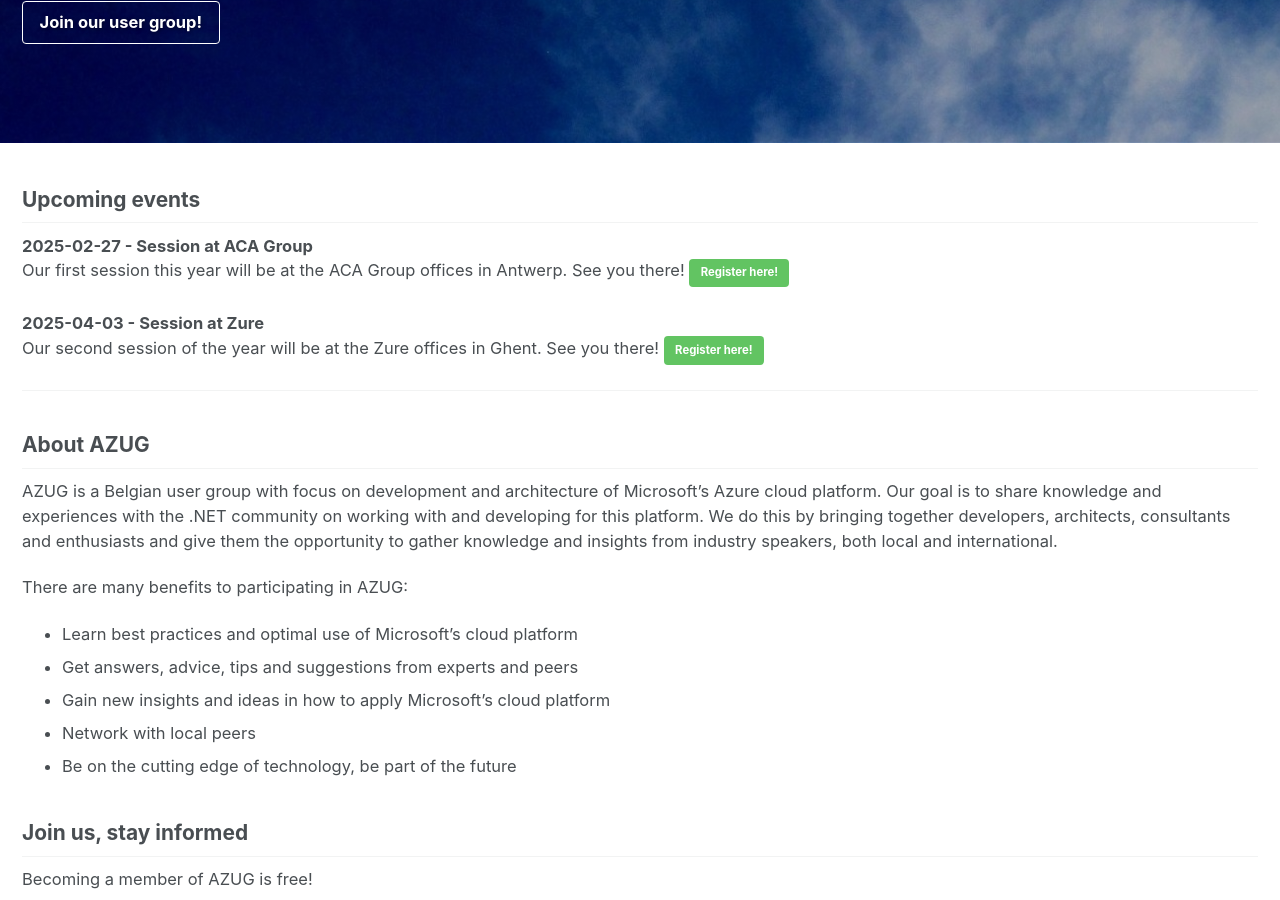
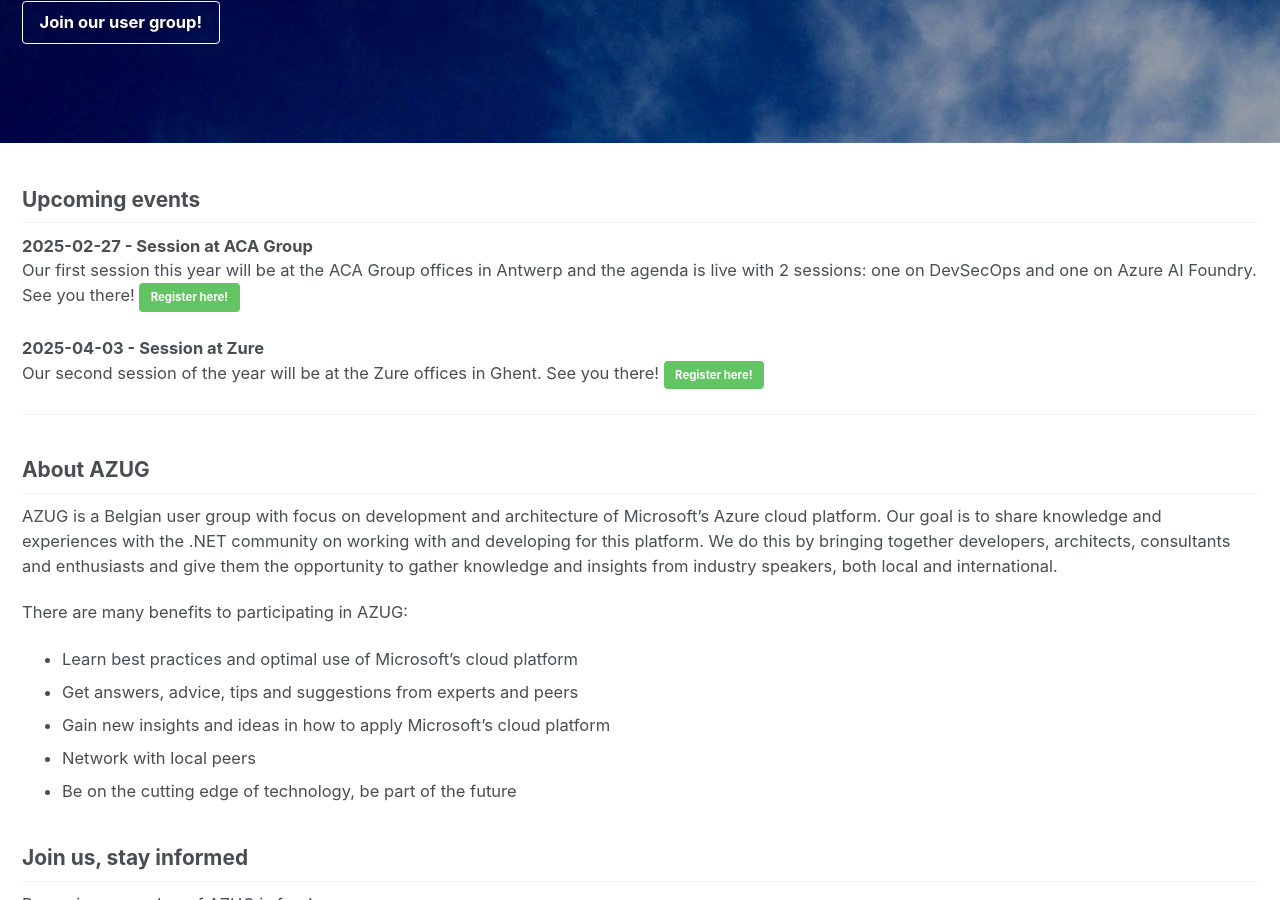
Before and after one commit to AzugBe/azugbe.github.io, a Jekyll site: the page built from index.md, in a window 1280 px wide and 900 px high, scrolled down 416 px. Built offline with Jekyll 4.4.1, drawn with Linux system fonts in a browser that asks for light colours; our own code applies the rules of GitHub Pages for plain Markdown files; comment, search, counter and statistics services are not loaded.

Commit message:
Update index.md

```diff
--- a/index.md
+++ b/index.md
@@ -15,7 +15,7 @@ excerpt: "The Belgium Azure User Group focuses on knowledge sharing and networki
 ## Upcoming events
 
 **2025-02-27 - Session at ACA Group**<br>
-Our first session this year will be at the ACA Group offices in Antwerp. See you there! [Register here!](https://www.azug.be/events/2025/02/27/azug2025-01){: .btn .btn--success}
+Our first session this year will be at the ACA Group offices in Antwerp and the agenda is live with 2 sessions: one on DevSecOps and one on Azure AI Foundry. See you there! [Register here!](https://www.azug.be/events/2025/02/27/azug2025-01){: .btn .btn--success}
 
 **2025-04-03 - Session at Zure**<br>
 Our second session of the year will be at the Zure offices in Ghent. See you there! [Register here!](https://www.azug.be/events/2025/04/03/azug2025-02){: .btn .btn--success}
```
